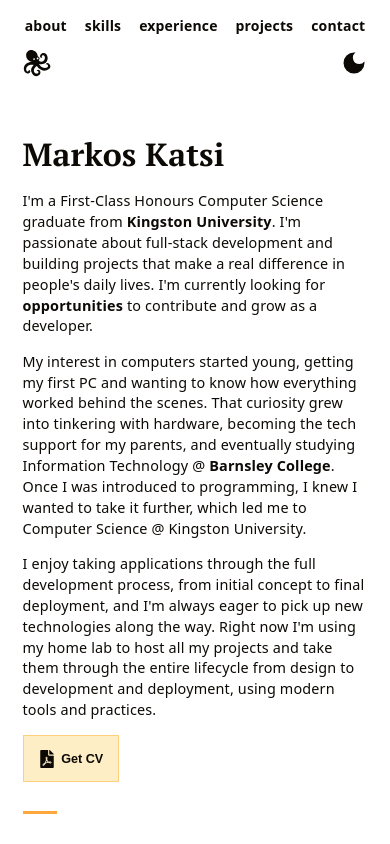
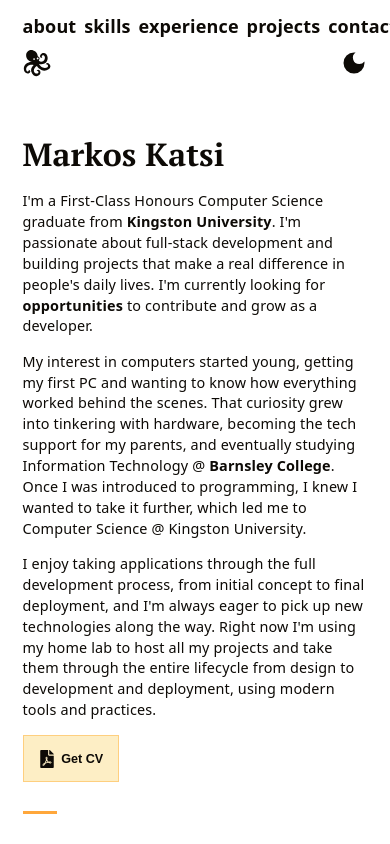
Before and after one commit to markoskatsi/mark0scom, a React (Vite) app: page / in a window 390 px wide. Shown: the top 844 px of the page. Built offline with nearby package versions, Linux system fonts and the light colour scheme; a web font is replaced by a local one.

Commit message:
fixed media query for nav items being too small for desktop

```diff
--- a/src/layout/Header.scss
+++ b/src/layout/Header.scss
@@ -57,8 +57,8 @@ header {
     nav {
       order: 1;
       flex-basis: 100%;
-      justify-content: center;
-      gap: 18px;
+      justify-content: space-between;
+      gap: 2vw;
     }
 
     .header-logo {
@@ -68,9 +68,5 @@ header {
     > *:last-child {
       order: 3;
     }
-
-    a {
-      font-size: 14px;
-    }
   }
 }
```
